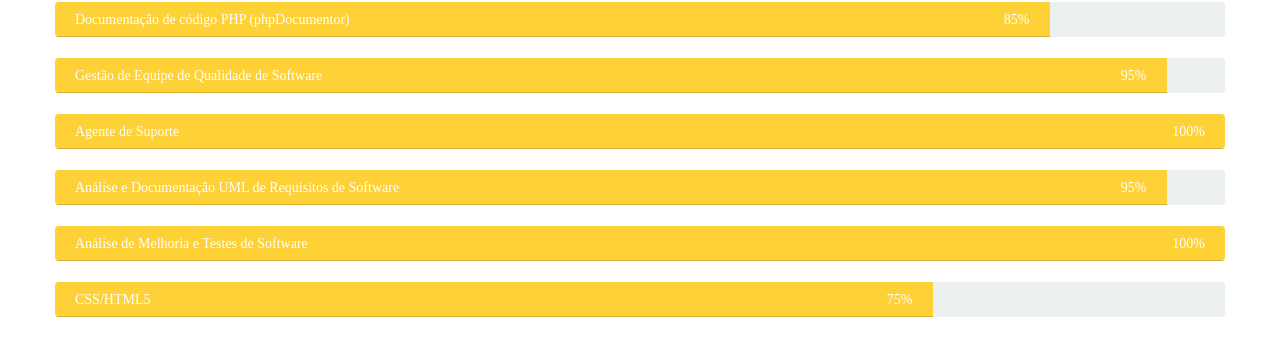
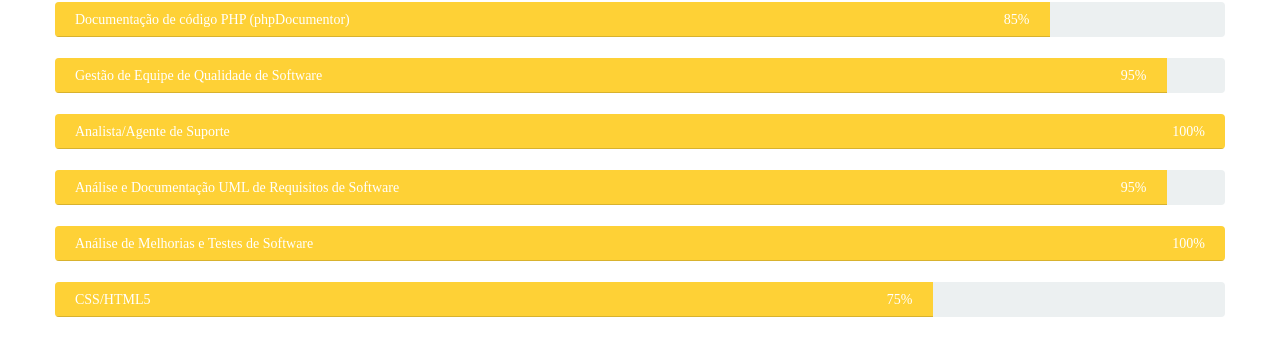
Before and after one commit to SaraFernandes/sarafernandes.github.io, a Jekyll site: the page built from index.html, in a window 1280 px wide and 900 px high, scrolled down 4498 px. Shown: the part 136-473 px from the top of the window. Built offline with Jekyll 4.4.1, drawn with Linux system fonts in a browser that asks for light colours; some web fonts are replaced.

Commit message:
Update clients.html

```diff
--- a/_includes/clients.html
+++ b/_includes/clients.html
@@ -35,7 +35,7 @@
 
 	    <div class="progress skill-bar">
                 <div class="progress-bar progress-bar-success" role="progressbar" aria-valuenow="100" aria-valuemin="0" aria-valuemax="100">
-                    <span class="skill">Agente de Suporte<i class="val">100%</i></span>
+                    <span class="skill">Analista/Agente de Suporte<i class="val">100%</i></span>
                 </div>
             </div>
 
@@ -47,7 +47,7 @@
 
            <div class="progress skill-bar">
                 <div class="progress-bar progress-bar-success" role="progressbar" aria-valuenow="100" aria-valuemin="0" aria-valuemax="100">
-                    <span class="skill"> Análise de Melhoria e Testes de Software<i class="val">100%</i></span>
+                    <span class="skill"> Análise de Melhorias e Testes de Software<i class="val">100%</i></span>
                 </div>
            </div>
 
```
